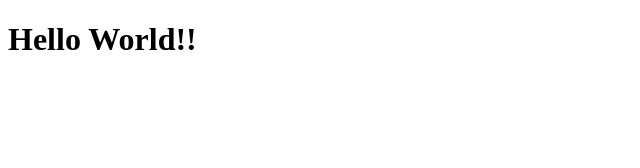
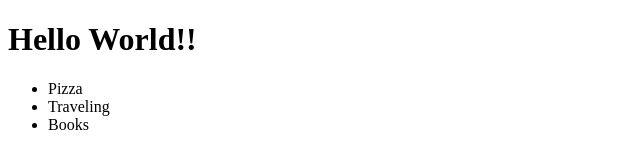
Before and after one commit to bklalor/bklalor.github.io, a plain HTML site: page index.html in a window 1280 px wide. Shown: the whole page, without its empty margins (0-640 px from the left). Drawn offline with Linux system fonts and the light colour scheme.

Commit message:
Update index.html

```diff
--- a/index.html
+++ b/index.html
@@ -5,5 +5,11 @@
 </head>
 <body>
 <h1>Hello World!!</h1>
+  <ul>
+    <li>Pizza</li>
+    <li>Traveling</li>
+    <li>Books</li>
+  </ul>
+
 </body>
 </html>
```
